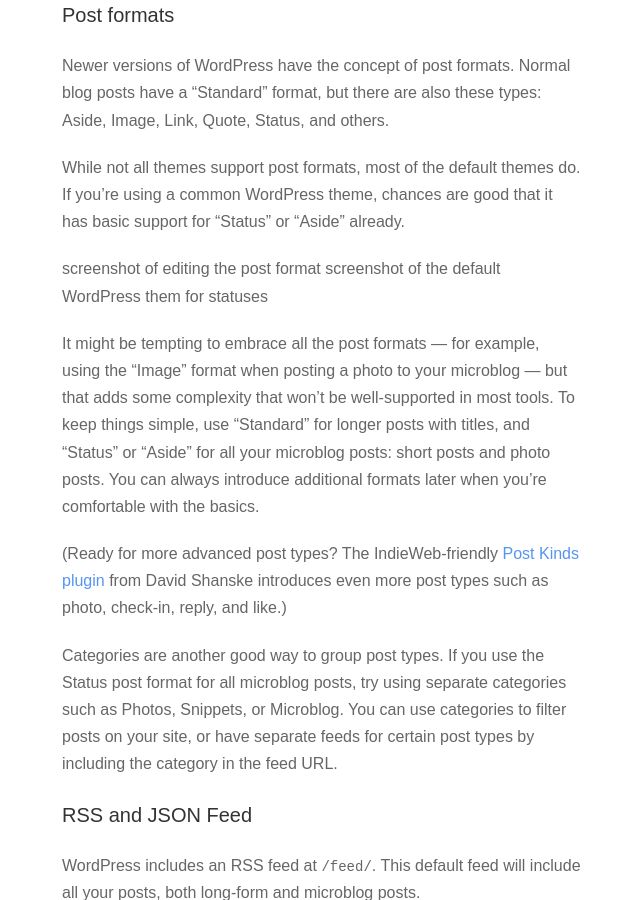
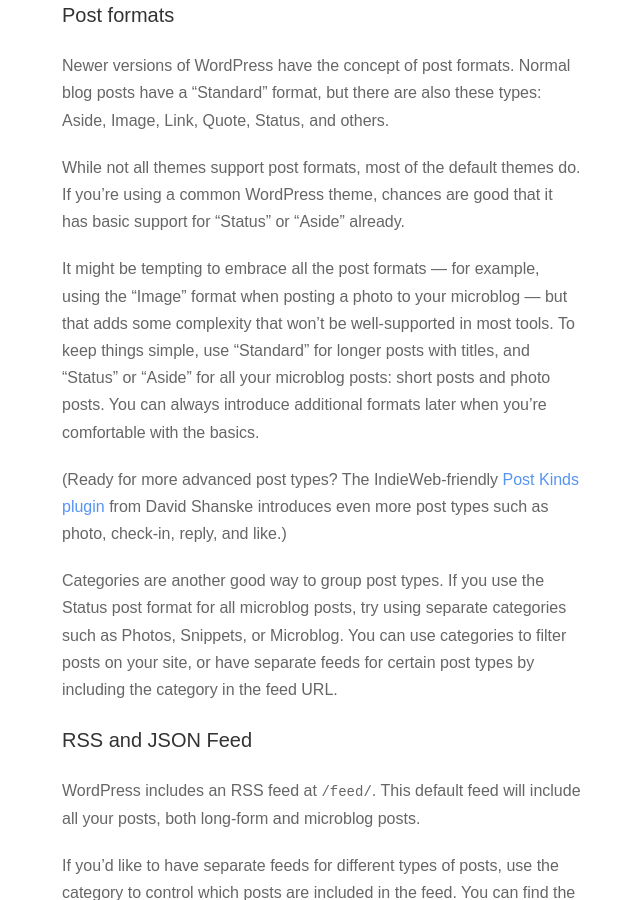
Before and after one commit to microdotblog/help.micro.blog, a Jekyll site: the page built from _posts/2018-01-11-setting-up-wordpress.markdown, in a window 1280 px wide and 900 px high, scrolled down 1774 px. Shown: the whole window, without its empty margins (318-958 px from the left). Built offline with Jekyll 4.4.1, drawn with Linux system fonts in a browser that asks for light colours; nearby versions of some CDN libraries.

Commit message:
Removed placeholder for screenshot.

```diff
--- a/_posts/2018-01-11-setting-up-wordpress.markdown
+++ b/_posts/2018-01-11-setting-up-wordpress.markdown
@@ -35,9 +35,6 @@
 Newer versions of WordPress have the concept of post formats. Normal blog posts have a “Standard” format, but there are also these types: Aside, Image, Link, Quote, Status, and others.
 
 While not all themes support post formats, most of the default themes do. If you're using a common WordPress theme, chances are good that it has basic support for "Status" or "Aside" already.
-
-screenshot of editing the post format
-screenshot of the default WordPress them for statuses
 
 It might be tempting to embrace all the post formats — for example, using the "Image" format when posting a photo to your microblog — but that adds some complexity that won't be well-supported in most tools. To keep things simple, use "Standard" for longer posts with titles, and "Status" or "Aside" for all your microblog posts: short posts and photo posts. You can always introduce additional formats later when you're comfortable with the basics.
 
```
